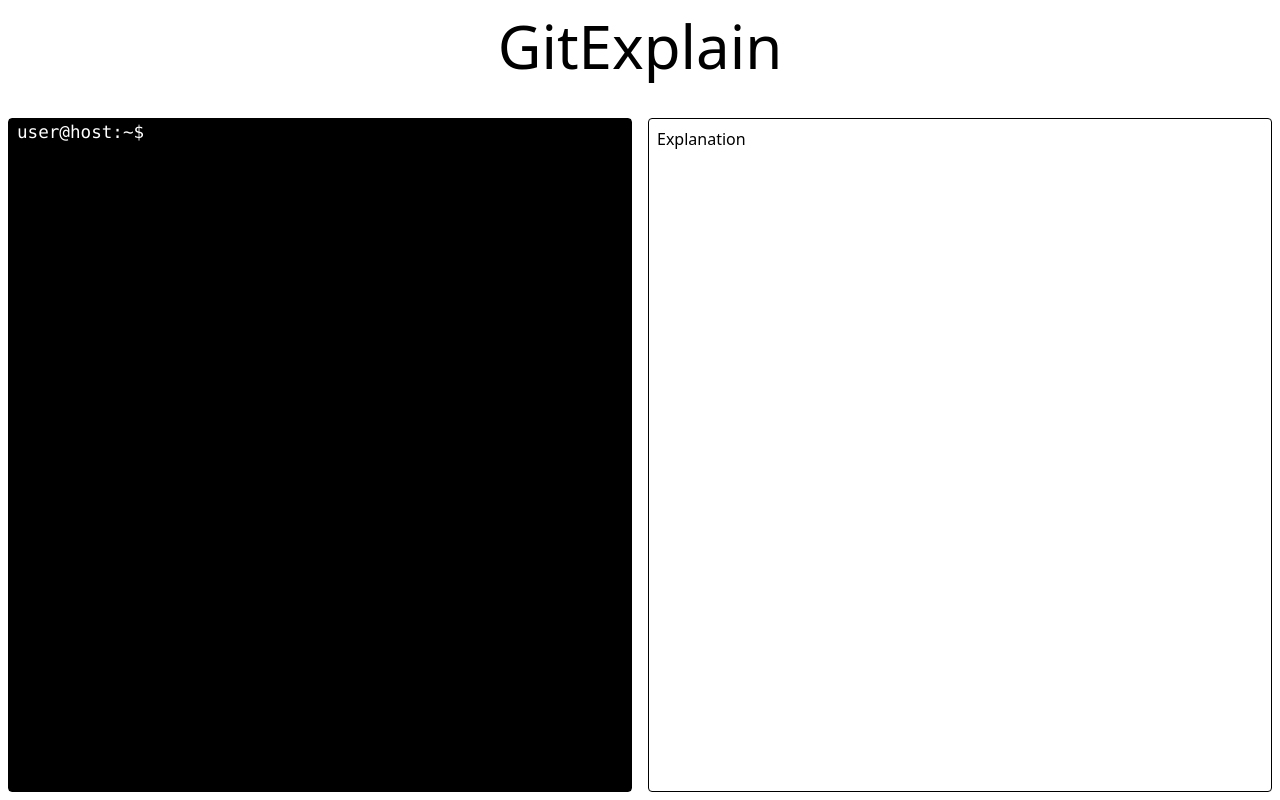
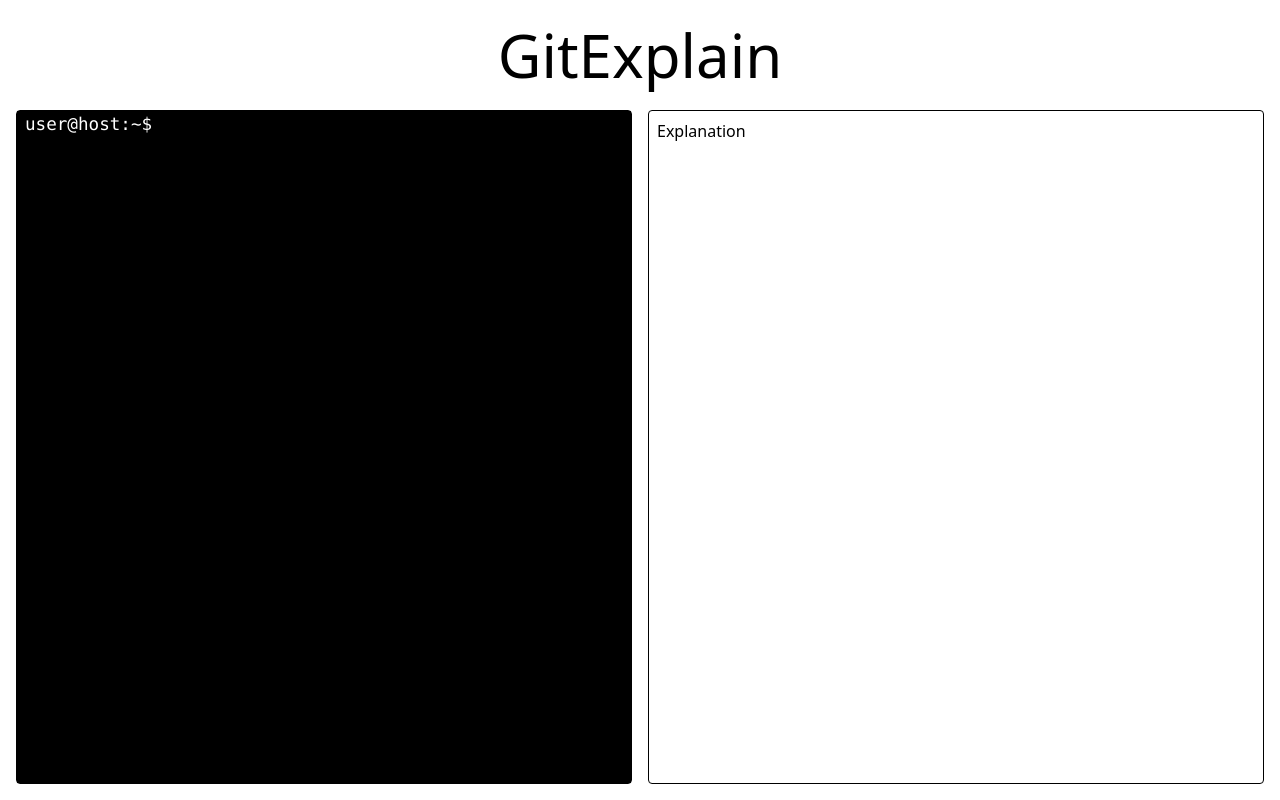
Before and after one commit to e-freni/git-explain-ui, an Angular app: page / in a window 1280 px wide. Built offline with nearby package versions, Linux system fonts and the light colour scheme.

Commit message:
minor graphic tweak

```diff
--- a/src/app/app.component.html
+++ b/src/app/app.component.html
@@ -1,9 +1,9 @@
-<div class="flex flex-col h-screen justify-evenly pt-4 gap-4">
-  <h1 class="text-6xl text-center h-[10%]">
+<div class="flex flex-col h-screen pt-4">
+  <h1 class="text-6xl h-[10%] flex items-center justify-center">
     GitExplain
   </h1>
-  <div class="flex flex-grow p-2 gap-x-4 h-[80%]">
-    <app-terminal class="w-full border rounded"></app-terminal>
-    <app-explanation class="w-full border border-black rounded"></app-explanation>
+  <div class="flex flex-grow p-4 gap-x-4 h-[80%]">
+    <app-terminal class="container border rounded"></app-terminal>
+    <app-explanation class="container border border-black rounded"></app-explanation>
   </div>
 </div>
```
